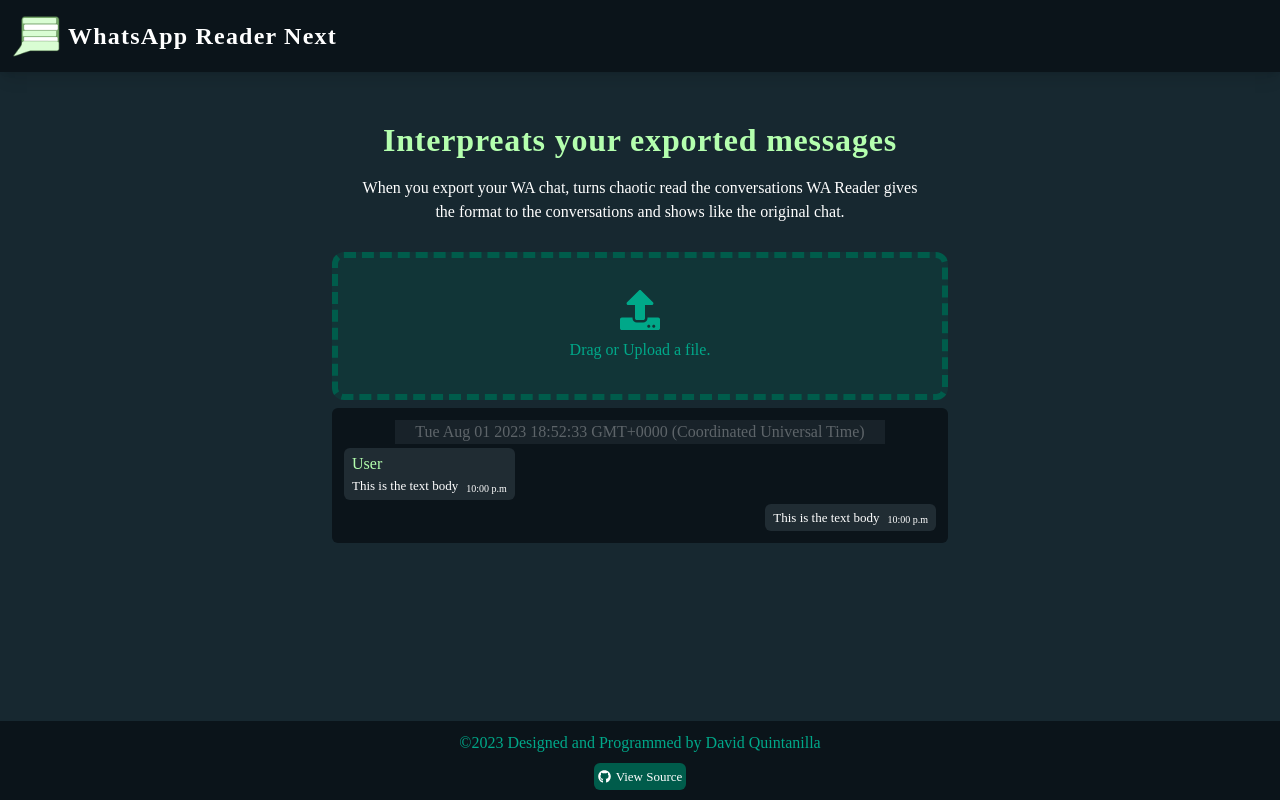
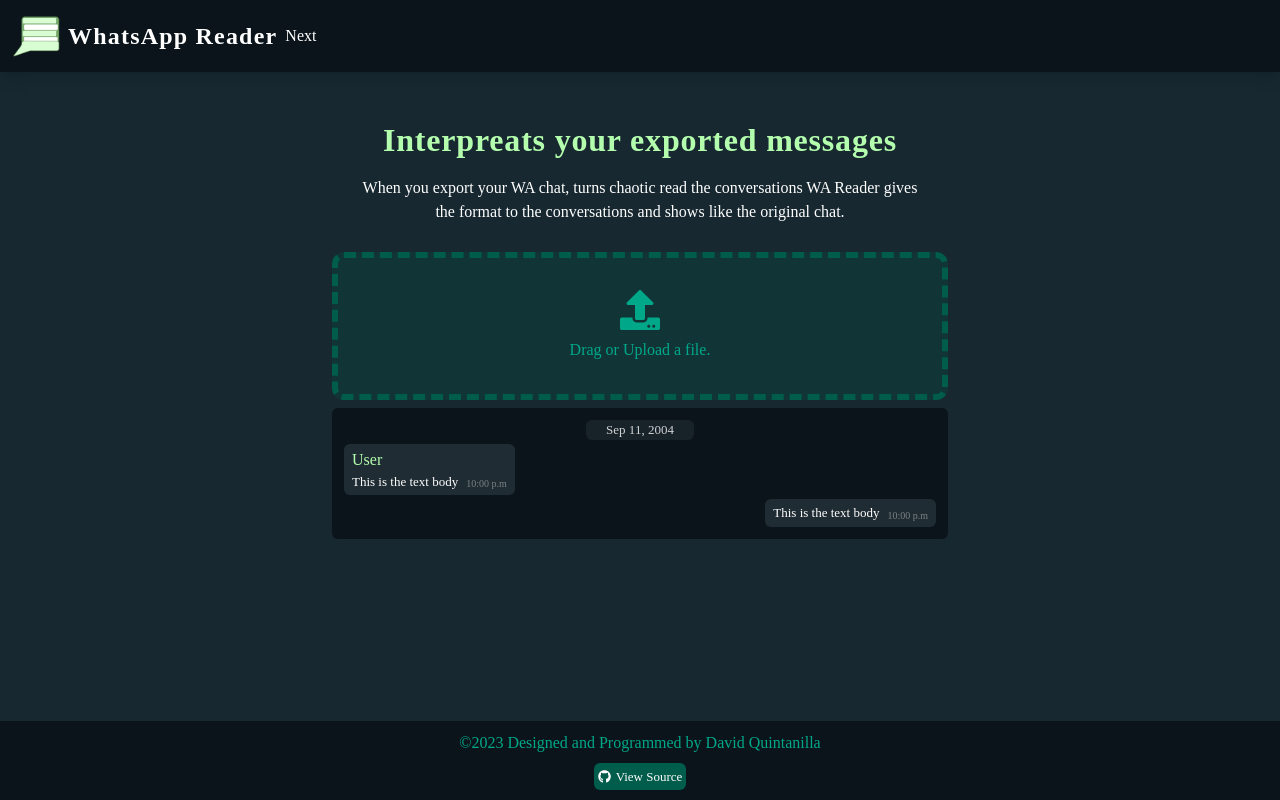
Before and after one commit to davidquintr/whatsapp-reader-next, a Next.js app: page / in a window 1280 px wide. Built offline with nearby package versions, Linux system fonts and the light colour scheme.

Commit message:
cambios menores

```diff
--- a/pages/_document.tsx
+++ b/pages/_document.tsx
@@ -8,7 +8,7 @@
       <Head />
       <body className='bg-darkbg min-h-screen relative flex flex-col'>
         <Main />
-        <footer className='flex flex-col justify-center items-center text-brightgreen bg-darkgreen p-[10px] gap-[8px] relative mt-auto'>
+        <footer className='flex flex-col justify-center items-center text-brightgreen bg-darkgreen p-[10px] text-center gap-[8px] relative mt-auto'>
           <p>©2023 Designed and Programmed by David Quintanilla</p>
           <Link href={"https://github.com/davidquintr/whatsapp-reader-next"} target='_blank' className=' bg-greenmsh p-1 hover:bg-greenmsh/40 transition-all active:scale-[0.98] rounded-md text-white flex text-sm gap-[5px] items-center hover:'>
             <FaGithub></FaGithub>
--- a/pages/components/date_item.tsx
+++ b/pages/components/date_item.tsx
@@ -6,7 +6,7 @@
     return(
         <>
         <li className="flex text-center items-center justify-center">
-            <p className=" bg-darkgray text-white/30 rounded-mdtop-0 px-5">{date?.toString()}</p>
+            <p className=" bg-darkgray text-white/80 text-sm rounded-md max-w-[40%] px-5">{date?.toLocaleString('default', { month: 'short', day: '2-digit', year: 'numeric' })}</p>
         </li>
         </>
     )
--- a/pages/components/header.tsx
+++ b/pages/components/header.tsx
@@ -9,9 +9,9 @@
 
     return(
         <>
-            <header className={`sticky w-screen top-0 ${className} bg-darkgreen flex justify-start items-center shadow-lg gap-2 p-3 `}>
+            <header className={`sticky w-screen top-0 ${className} bg-darkgreen text-white flex justify-start items-center shadow-lg gap-2 p-3 `}>
                 <Image src={logo.src} width={48} height={48} alt='whatsapp-reader-logo' title="Logo WhatsApp Reader"/>
-                <h3 className='font-bold text-xl tracking-wider text-white'>WhatsApp Reader Next</h3>
+                <h3 className='font-bold text-xl tracking-wider '>WhatsApp Reader</h3><p className=''>Next</p>
             </header>
         </>
     )
--- a/pages/components/message_item.tsx
+++ b/pages/components/message_item.tsx
@@ -39,17 +39,17 @@
       <div
         className={`${
           povUser == element?.username ? "bg-greenmsh" : "bg-graymsg"
-        } flex sm:max-w-[75%] md:max-w-[75%] max-w-[50%] items-end gap-2 rounded-md py-1 px-2`}
+        } flex flex-wrap sm:max-w-[75%] md:max-w-[75%] max-w-[50%] items-end rounded-md py-1 px-2`}
       >
         <div>
           {povUser == element?.username ? null : (
-            <h4 style={{ color: colorUser}}>
+            <h4 className="text-lightgreen" style={{ color: colorUser}}>
               {element?.username}
             </h4>
           )}
-          <p className=" text-white text-sm break-all" dangerouslySetInnerHTML={{ __html: element?.message }}></p>
+          <p className=" text-white text-sm break-words">{element?.message }</p>
         </div>
-        { isValid(element?.date) ? <p className=" text-white/50 text-xs">{`${element?.date
+        { isValid(element?.date) ? <p className=" text-white/50 pl-2 flex-1 text-right text-xs">{`${element?.date
           ?.getHours()
           .toString()
           .padStart(2, "0")}:${element?.date
--- a/pages/components/testing_message.tsx
+++ b/pages/components/testing_message.tsx
@@ -3,14 +3,14 @@
 const TestingMessage = () => {
   return (
     <>
-      <DateItem date={new Date()}></DateItem>
+      <DateItem date={new Date("2004-09-11")}></DateItem>
       <li className={`flex justify-start gap`}>
         <div className=" bg-graymsg sm:max-w-[75%] flex items-end gap-2 rounded-md py-1 px-2">
           <div>
             <h4 className=" text-lightgreen">User</h4>
             <p className=" text-white text-sm">This is the text body</p>
           </div>
-          <p className=" text-white text-xs">10:00 p.m</p>
+          <p className=" text-white/40 text-xs">10:00 p.m</p>
         </div>
       </li>
       <li className=" flex justify-end">
@@ -18,7 +18,7 @@
           <div>
             <p className=" text-white text-sm">This is the text body</p>
           </div>
-          <p className=" text-white text-xs">10:00 p.m</p>
+          <p className=" text-white/40 text-xs">10:00 p.m</p>
         </div>
       </li>
     </>
```
